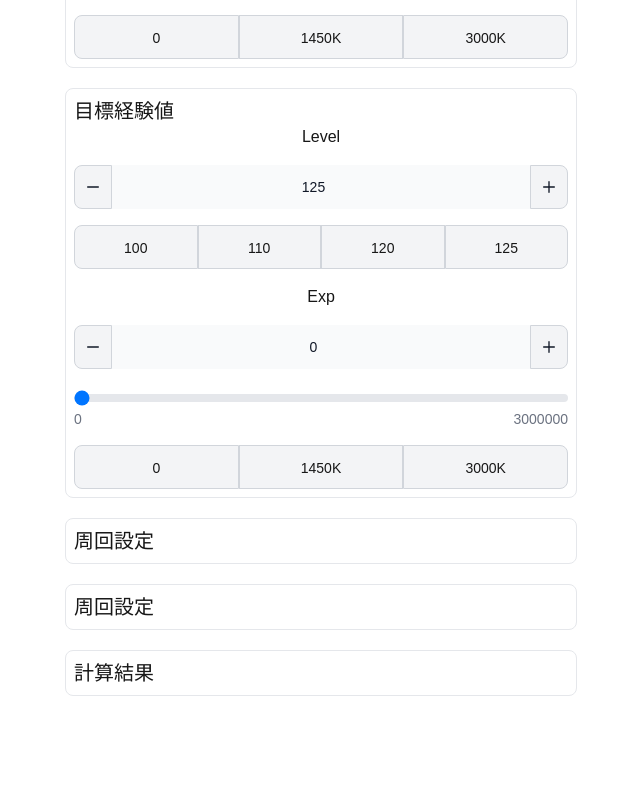
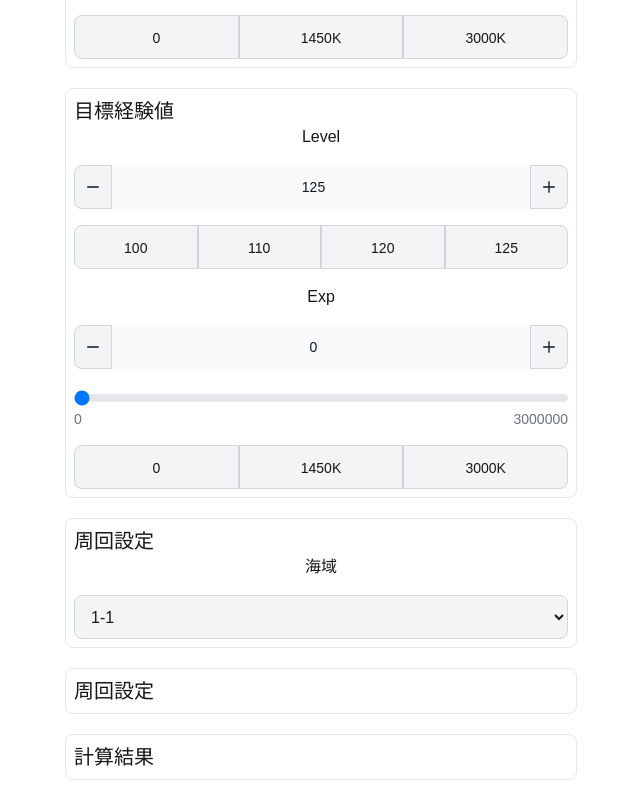
Before and after one commit to kanade2001/azurlane-webtool, a Next.js app: page /exp-calculator in a window 1280 px wide. Shown: the part 462-1262 px from the top of the page, without its empty margins (319-959 px from the left). Before the commit the page ends 1178 px from the top, so only its background shows below. Built offline with nearby package versions, Linux system fonts and the light colour scheme.

Commit message:
Feat-Add Components of select

```diff
--- a/src/app/exp-calculator/_components/preference-field.tsx
+++ b/src/app/exp-calculator/_components/preference-field.tsx
@@ -1,3 +1,5 @@
+import { SelectInput } from "@/components/field";
+
 interface PreferenceFieldProps {
   label: string;
 }
@@ -7,6 +9,16 @@ export default function PreferenceField(props: PreferenceFieldProps) {
   return (
     <div className="mb-5 rounded-lg border p-2">
       <h2 className="text-xl">{props.label}</h2>
+      <div className="flex flex-col items-center gap-4">
+        <h3>海域</h3>
+        <SelectInput
+          id="area"
+          options={[
+            { value: "1", label: "1-1" },
+            { value: "2", label: "1-2" },
+          ]}
+        />
+      </div>
     </div>
   );
 }
--- a/src/components/field/index.tsx
+++ b/src/components/field/index.tsx
@@ -1,2 +1,3 @@
 export { default as NumberInput } from "./number-input";
 export { default as SlideInput } from "./slide-input";
+export { default as SelectInput } from "./select-input";
--- /dev/null
+++ b/src/components/field/select-input.tsx
@@ -0,0 +1,21 @@
+interface SelectInputProps {
+  id: string;
+  options: {
+    value: string;
+    label: string;
+  }[];
+}
+
+const SelectInput = (props: SelectInputProps) => {
+  return (
+    <div id={props.id} className="w-full">
+      <select className="h-11 w-full rounded-lg border border-gray-300 bg-gray-100 p-3 hover:bg-gray-200 focus:outline-none focus:ring-2 focus:ring-gray-100 dark:border-gray-600 dark:bg-gray-700 dark:hover:bg-gray-600 dark:focus:ring-gray-700">
+        {props.options.map((option) => (
+          <option key={option.value}>{option.label}</option>
+        ))}
+      </select>
+    </div>
+  );
+};
+
+export default SelectInput;
```
